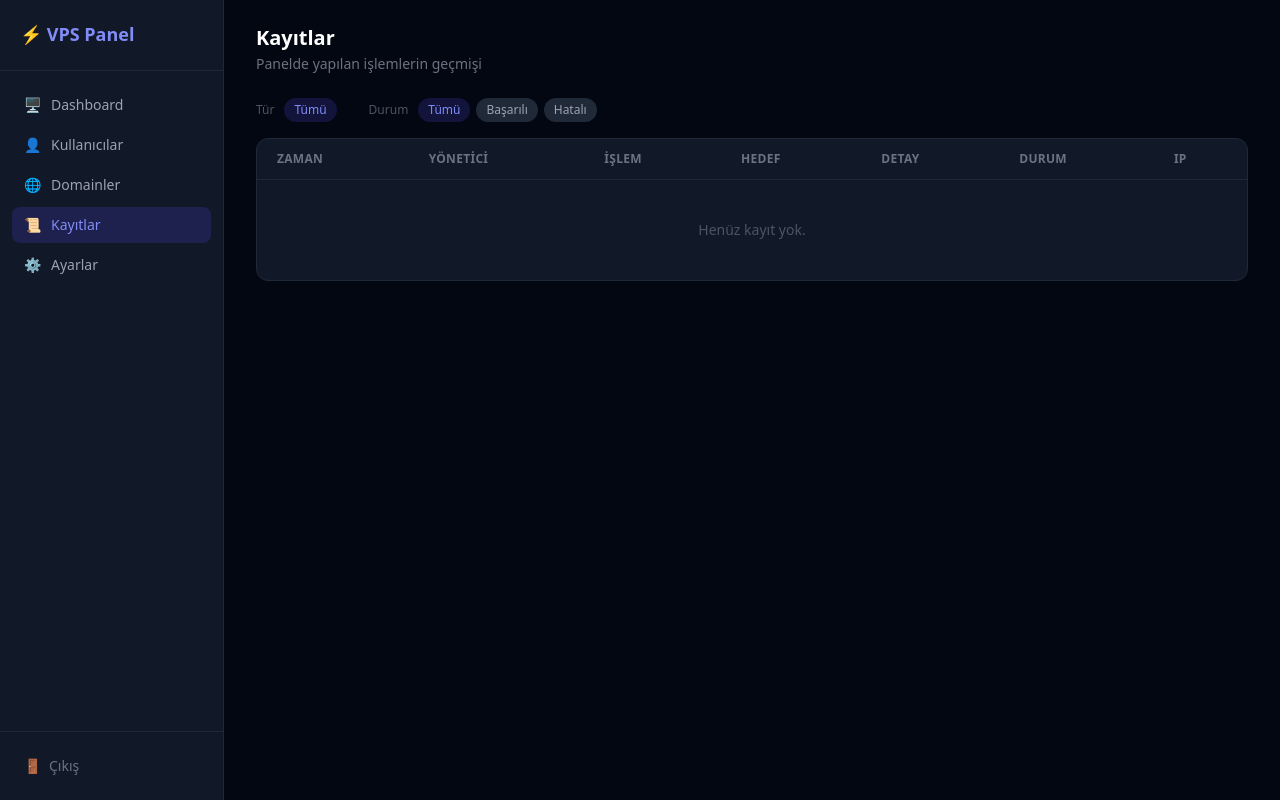
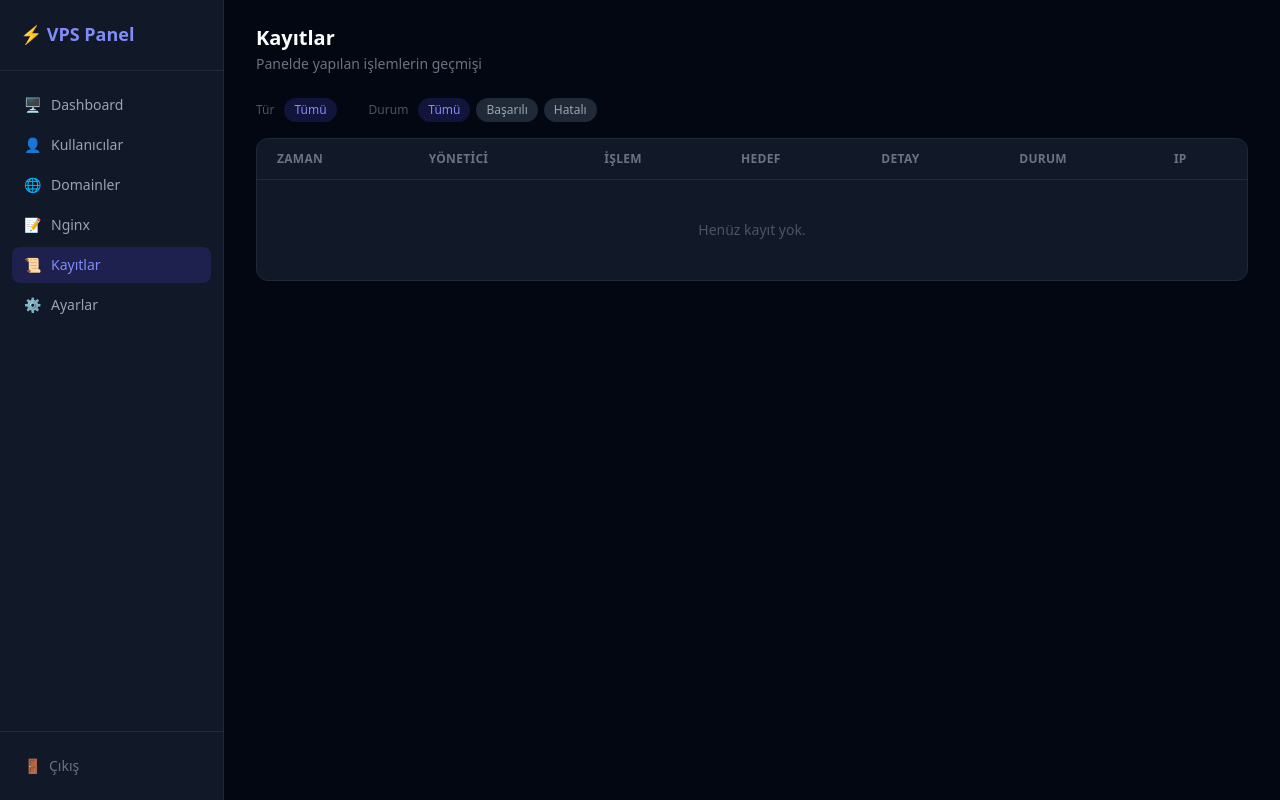
Before and after one commit to crazymesut/control-panel, a FastAPI app: template panel/templates/logs.html in a window 1280 px wide. Run offline with FastAPI, Linux system fonts and the light colour scheme; the template is opened without the code that fills it, so the values that code supplies are empty; some libraries are stand-ins or nearby versions.

Commit message:
Add Nginx configuration editor feature: enable viewing and editing of Nginx config files, implement backup and validation on save, and update installation script for user domain configs

```diff
--- a/panel/main.py
+++ b/panel/main.py
@@ -1,10 +1,11 @@
 """
 VPS Panel — Ana Uygulama (FastAPI)
 """
-import os, secrets, subprocess, json, sqlite3, bcrypt, psutil, re, shlex
-from datetime import datetime
+import os, secrets, subprocess, json, sqlite3, bcrypt, psutil, re, shlex, shutil
+from datetime import datetime, timezone
 from pathlib import Path
 from typing import Optional
+from urllib.parse import urlencode
 
 from fastapi import FastAPI, Request, Form, Depends, Response, HTTPException
 from fastapi.responses import HTMLResponse, RedirectResponse, JSONResponse
@@ -133,7 +134,7 @@ def run(cmd: list[str], check=True) -> tuple[int, str, str]:
 LOG_KEEP      = 10000   # en son bu kadar kayıt tutulur
 LOG_PAGE_SIZE = 50
 LOG_CATEGORIES = {"auth": "Oturum", "user": "Kullanıcı", "domain": "Domain",
-                  "ssl": "SSL", "settings": "Ayarlar"}
+                  "ssl": "SSL", "nginx": "Nginx", "settings": "Ayarlar"}
 ACTION_LABELS = {
     "auth.login":            "Giriş",
     "auth.login_failed":     "Başarısız giriş",
@@ -145,6 +146,8 @@ ACTION_LABELS = {
     "domain.delete":         "Domain silme",
     "ssl.issue":             "SSL sertifikası alma",
     "ssl.renew":             "SSL yenileme",
+    "nginx.save":            "Nginx config kaydetme",
+    "nginx.reload":          "Nginx reload",
     "settings.domain":       "Panel domain ayarı",
     "settings.domain_remove": "Panel domain kaldırma",
 }
@@ -622,6 +625,202 @@ async def logs_page(request: Request, session=Depends(require_login),
     })
 
 # ══════════════════════════════════════════════════════════
+#  NGINX CONFIG EDİTÖRÜ
+# ══════════════════════════════════════════════════════════
+NGINX_ROOT        = Path('/etc/nginx')
+NGINX_BACKUP_DIR  = Path('/var/backups/vps-panel-nginx')
+NGINX_BACKUP_KEEP = 20           # dosya başına tutulan yedek sayısı
+NGINX_MAX_BYTES   = 512 * 1024   # düzenlenebilir en büyük dosya
+
+def nginx_enabled_targets() -> set:
+    """sites-enabled (ve vps-users) altındaki symlink'lerin hedefleri."""
+    targets = set()
+    for d in (NGINX_ROOT / "sites-enabled", NGINX_ROOT / "sites-enabled" / "vps-users"):
+        if d.is_dir():
+            targets.update(p.resolve() for p in d.iterdir() if p.is_symlink())
+    return targets
+
+def nginx_files() -> list[dict]:
+    """Düzenlenebilir config dosyaları. Okuma/yazma yalnızca bu listedeki anahtarlarla
+    yapılır; istemciden gelen yol hiçbir zaman doğrudan dosya yolu olarak kullanılmaz."""
+    enabled = nginx_enabled_targets()
+    found = []
+
+    def add(group: str, path: Path, is_site: bool):
+        if (path.name.startswith(".") or path.is_symlink() or not path.is_file()
+                or path.stat().st_size > NGINX_MAX_BYTES):
+            return
+        found.append({
+            "key":     path.relative_to(NGINX_ROOT).as_posix(),
+            "name":    path.name,
+            "group":   group,
+            "enabled": (path.resolve() in enabled) if is_site else None,
+        })
+
+    add("Ana yapılandırma", NGINX_ROOT / "nginx.conf", False)
+    for group, d, pattern, is_site in (
+        ("conf.d",               NGINX_ROOT / "conf.d",                        "*.conf", False),
+        ("Siteler",              NGINX_ROOT / "sites-available",               "*",      True),
+        ("Kullanıcı domainleri", NGINX_ROOT / "sites-available" / "vps-users", "*",      True),
+    ):
+        if d.is_dir():
+            for p in sorted(d.glob(pattern)):
+                add(group, p, is_site)
+    return found
+
+def nginx_find(key: str) -> Optional[dict]:
+    return next((f for f in nginx_files() if f["key"] == key), None)
+
+def nginx_write(path: Path, content: str):
+    """Atomik yaz (aynı dizinde geçici dosya + rename); mevcut izinleri korur.
+    Geçici ad '.' ile başlar ve '.conf' ile bitmez, bu yüzden nginx include'ları onu yakalamaz."""
+    tmp = path.with_name(f".{path.name}.vps-tmp")
+    try:
+        tmp.write_text(content, encoding="utf-8")
+        shutil.copymode(path, tmp)
+        os.replace(tmp, path)
+    finally:
+        tmp.unlink(missing_ok=True)
+
+def nginx_backup_prefix(key: str) -> str:
+    return key.replace("/", "__")
+
+def nginx_backups(key: str) -> list[str]:
+    """Dosyanın yedek adları, en yeniden eskiye."""
+    if not NGINX_BACKUP_DIR.is_dir():
+        return []
+    pat = re.compile(rf"^{re.escape(nginx_backup_prefix(key))}\.\d{{8}}-\d{{6}}\.bak$")
+    return sorted((p.name for p in NGINX_BACKUP_DIR.iterdir() if pat.match(p.name)), reverse=True)
+
+def nginx_backup(key: str, content: str) -> str:
+    NGINX_BACKUP_DIR.mkdir(parents=True, exist_ok=True)
+    os.chmod(NGINX_BACKUP_DIR, 0o700)
+    stamp = datetime.now(timezone.utc).strftime("%Y%m%d-%H%M%S")
+    name = f"{nginx_backup_prefix(key)}.{stamp}.bak"
+    (NGINX_BACKUP_DIR / name).write_text(content, encoding="utf-8")
+    for old in nginx_backups(key)[NGINX_BACKUP_KEEP:]:
+        (NGINX_BACKUP_DIR / old).unlink(missing_ok=True)
+    return name
+
+def nginx_apply(key: str, content: str) -> tuple[bool, str, str]:
+    """İçeriği yaz → nginx -t → reload. nginx -t ya da reload başarısız olursa eski içerik
+    geri yazılır. Dönüş: (başarılı, nginx çıktısı, yedek adı)."""
+    path = NGINX_ROOT / key
+    old = path.read_text(encoding="utf-8")
+    nginx_write(path, content)
+    reload_failed = False
+    try:
+        rc, out, err = run(["nginx", "-t"], check=False)
+        output = err or out
+        if rc == 0:
+            rc, out, err = run(["systemctl", "reload", "nginx"], check=False)
+            if rc != 0:
+                reload_failed, output = True, f"Reload başarısız: {err or out}"
+    except Exception:
+        nginx_write(path, old)
+        raise
+    if rc != 0:
+        nginx_write(path, old)
+        if reload_failed:
+            run(["systemctl", "reload", "nginx"], check=False)   # çalışan eski haline dön
+        return False, output, ""
+    return True, output, nginx_backup(key, old)
+
+def nginx_render(request: Request, session: dict, key: str = "", content: Optional[str] = None,
+                 backup: str = "", msg: str = "", err: str = "", output: str = ""):
+    files = nginx_files()
+    current = next((f for f in files if f["key"] == key), None)
+    if key and not current and not err:
+        err = "Dosya bulunamadı"
+    saved, loaded_backup, backups = None, "", []
+    if current:
+        try:
+            saved = (NGINX_ROOT / key).read_text(encoding="utf-8")
+        except (OSError, UnicodeDecodeError) as e:
+            saved = None
+            err = err or f"Dosya okunamadı: {e}"
+        names = nginx_backups(key)
+        backups = [{
+            "name": n,
+            "iso":  datetime.strptime(n[-19:-4], "%Y%m%d-%H%M%S").strftime("%Y-%m-%dT%H:%M:%SZ"),
+        } for n in names]
+        if content is None and saved is not None:
+            content = saved
+            if backup in names:
+                content = (NGINX_BACKUP_DIR / backup).read_text(encoding="utf-8")
+                loaded_backup = backup
+    groups: dict[str, list] = {}
+    for f in files:
+        groups.setdefault(f["group"], []).append(f)
+    _, nginx_state, _ = run(["systemctl", "is-active", "nginx"], check=False)
+    return templates.TemplateResponse(request, "nginx.html", {
+        "admin": session["admin"],
+        "groups": groups, "current": current, "content": content, "saved": saved,
+        "backups": backups, "loaded_backup": loaded_backup,
+        "nginx_state": nginx_state or "unknown",
+        "max_kb": NGINX_MAX_BYTES // 1024,
+        "msg": msg, "err": err, "output": output,
+    })
+
+def nginx_redirect(key: str, **params) -> RedirectResponse:
+    q = {"file": key, **{k: v for k, v in params.items() if v}}
+    return RedirectResponse("/nginx?" + urlencode(q), status_code=302)
+
+@app.get("/nginx", response_class=HTMLResponse)
+async def nginx_page(request: Request, session=Depends(require_login),
+                     file: str = "", backup: str = "", msg: str = "", err: str = ""):
+    return nginx_render(request, session, file, backup=backup, msg=msg, err=err)
+
+@app.post("/nginx/save", response_class=HTMLResponse)
+async def nginx_save(request: Request, session=Depends(require_login),
+                     file: str = Form(...), content: str = Form("")):
+    f = nginx_find(file)
+    if not f:
+        return nginx_redirect("", err="Dosya bulunamadı")
+    content = content.replace("\r\n", "\n").replace("\r", "\n")
+    if not content.endswith("\n"):
+        content += "\n"
+    if "\x00" in content or len(content.encode("utf-8")) > NGINX_MAX_BYTES:
+        return nginx_render(request, session, file, content=content,
+                            err=f"İçerik geçersiz (NUL karakter içeriyor ya da {NGINX_MAX_BYTES // 1024} KB'tan büyük)")
+    try:
+        old = (NGINX_ROOT / file).read_text(encoding="utf-8")
+        if content == old:
+            return nginx_redirect(file, msg="Değişiklik yok")
+        ok, output, backup_name = nginx_apply(file, content)
+    except Exception as e:
+        log_action(request, "nginx.save", file, str(e), status="error")
+        return nginx_render(request, session, file, content=content, err=f"Kaydedilemedi: {e}")
+    if not ok:
+        log_action(request, "nginx.save", file, output, status="error")
+        return nginx_render(request, session, file, content=content, output=output,
+                            err="Kaydedilmedi: nginx -t doğrulaması başarısız. Dosya önceki haline döndürüldü; "
+                                "düzenlemeniz aşağıda korunuyor.")
+    log_action(request, "nginx.save", file,
+               f"{len(old.splitlines())} → {len(content.splitlines())} satır, yedek {backup_name}")
+    return nginx_redirect(file, msg="Kaydedildi: nginx -t geçti ve nginx reload edildi")
+
+@app.post("/nginx/test", response_class=HTMLResponse)
+async def nginx_test(request: Request, session=Depends(require_login), file: str = Form("")):
+    rc, out, err = run(["nginx", "-t"], check=False)
+    if rc == 0:
+        return nginx_render(request, session, file, msg="Yapılandırma geçerli", output=err or out)
+    return nginx_render(request, session, file, err="Yapılandırma hatalı", output=err or out)
+
+@app.post("/nginx/reload", response_class=HTMLResponse)
+async def nginx_reload_route(request: Request, session=Depends(require_login), file: str = Form("")):
+    rc, out, err = run(["nginx", "-t"], check=False)
+    output = err or out
+    if rc == 0:
+        rc, out, err = run(["systemctl", "reload", "nginx"], check=False)
+        output = err or out or output
+    if rc != 0:
+        log_action(request, "nginx.reload", status="error", detail=output)
+        return nginx_render(request, session, file, err="Reload yapılamadı", output=output)
+    log_action(request, "nginx.reload")
+    return nginx_render(request, session, file, msg="Nginx reload edildi", output=output)
+
+# ══════════════════════════════════════════════════════════
 #  AYARLAR
 # ══════════════════════════════════════════════════════════
 PANEL_NGINX_AVAIL = Path('/etc/nginx/sites-available')
--- a/panel/templates/base.html
+++ b/panel/templates/base.html
@@ -40,6 +40,10 @@
         {% if '/domains' in request.url.path %}bg-indigo-600/20 text-indigo-400{% else %}text-gray-400 hover:text-white hover:bg-gray-800{% endif %}">
         <span>🌐</span> Domainler
       </a>
+      <a href="/nginx" class="nav-link flex items-center gap-2.5 px-3 py-2 rounded-lg text-sm
+        {% if '/nginx' in request.url.path %}bg-indigo-600/20 text-indigo-400{% else %}text-gray-400 hover:text-white hover:bg-gray-800{% endif %}">
+        <span>📝</span> Nginx
+      </a>
       <a href="/logs" class="nav-link flex items-center gap-2.5 px-3 py-2 rounded-lg text-sm
         {% if '/logs' in request.url.path %}bg-indigo-600/20 text-indigo-400{% else %}text-gray-400 hover:text-white hover:bg-gray-800{% endif %}">
         <span>📜</span> Kayıtlar
```
Also changed, not shown: README.tr.md (+4 -2 lines), panel/templates/nginx.html (added, +185 -0 lines), README.md, 1 other file.
